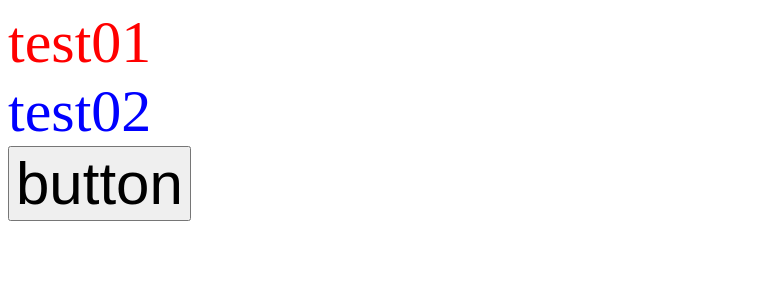
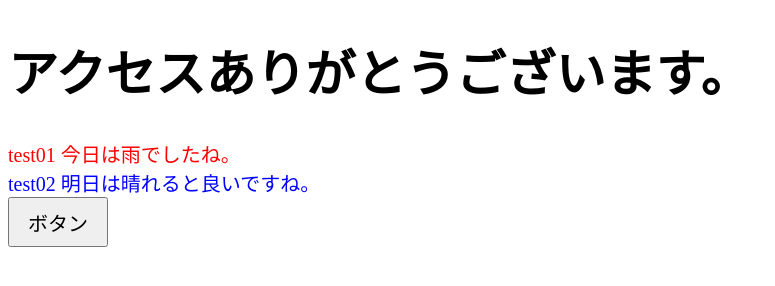
Before and after one commit to pro-gram01/it_practice, a plain HTML site: page index.html in a window 1280 px wide. Shown: the whole page, without its empty margins (0-775 px from the left). Drawn offline with Linux system fonts and the light colour scheme.

Commit message:
web_site_1st

```diff
--- a/index.html
+++ b/index.html
@@ -5,13 +5,16 @@
     <meta name="viewport" content="width=device-width, initial-scale=1.0">
     <title>Document test</title>
     <link rel="stylesheet" href="style.css">
-
 </head>
 <body>
-    <div id="foo" >test01</div>
-    <div id="bar">test02</div>
-    <button id="baz">button</button>
+
+    <h1>アクセスありがとうございます。</h1>
+
+    <div id="foo" >test01 今日は雨でしたね。</div>
+    <div id="bar">test02 明日は晴れると良いですね。</div>
+    <button id="baz">ボタン</button>
 
     <script src="index.js"></script>
+
 </body>
 </html>
--- a/index.js
+++ b/index.js
@@ -1,4 +1,4 @@
 document.getElementById("baz").addEventListener("click",function(){
-    alert('ナイスクリック 1回目');
-    alert('ナイスクリック 2回目');
+    alert('ナイスクリック!');
+    //alert('ナイスクリック 2回目');
 });
--- a/style.css
+++ b/style.css
@@ -1,9 +1,20 @@
-* {
-    font-size: 60px;
+h1 {
+    font-size: 50px;
 }
 #foo {
+    font-size: 20px;
     color: red;
 }
 #bar {
+    font-size: 20px;
     color:blue;
 }
+
+/*ボタン*/
+#baz {
+
+   font-size: 20px;
+   color:black;
+   width: 100px;
+   height: 50px;
+}
```
